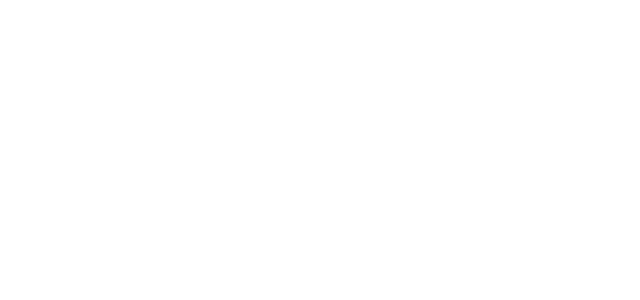
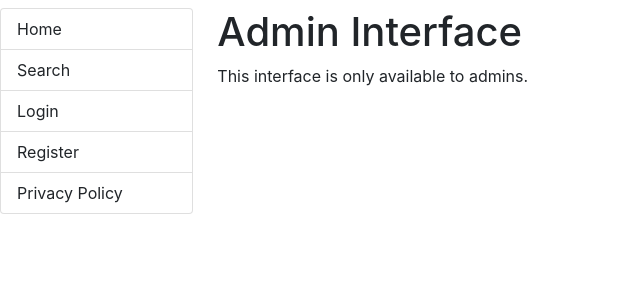
Before and after one commit to aruskin/music-quotes-project, a React (Create React App) app: page /admin in a window 1280 px wide. Before the commit this address had no page. Shown: the top 300 px of the page, without its empty margins (0-640 px from the left). Built offline with nearby package versions, Linux system fonts and the light colour scheme.

Commit message:
Initial admin interface

```diff
--- a/src/App.js
+++ b/src/App.js
@@ -1,15 +1,16 @@
 import './App.css';
 import React from "react";
 import {BrowserRouter, Route, Routes} from "react-router-dom";
-import Home from './components/Home'
-import Login from './components/User/Login'
-import Register from './components/User/Register'
-import Search from './components/Search'
-import Profile from './components/Profile'
-import Artist from './components/Artist'
-import Results from './components/Results'
-import PrivacyPolicy from './components/PrivacyPolicy'
-import SubmitQuote from './components/SubmitQuote'
+import Home from './components/Home';
+import Login from './components/User/Login';
+import Register from './components/User/Register';
+import Search from './components/Search';
+import Profile from './components/Profile';
+import Artist from './components/Artist';
+import Results from './components/Results';
+import PrivacyPolicy from './components/PrivacyPolicy';
+import SubmitQuote from './components/SubmitQuote';
+import AdminInterface from './components/AdminInterface';
 
 import currentUser from './reducers/users';
 import {createStore} from "redux";
@@ -33,6 +34,7 @@ function App() {
             <Route path="/details/:mbid" element={<Artist/>}/>
             <Route path="/privacy" element={<PrivacyPolicy/>} />
             <Route path="/submit" element={<SubmitQuote/>} />
+            <Route path="/admin" element={<AdminInterface/>} />
         </Routes>
         </Provider>
     </BrowserRouter>
--- /dev/null
+++ b/src/components/AdminInterface/index.js
@@ -0,0 +1,21 @@
+import React from "react";
+import {useSelector} from "react-redux";
+import NavigationSidebar from "../NavigationSidebar";
+
+function AdminInterface(){
+    const user = useSelector((state) => state.user);
+    const isAdmin = user.role === 'ADMIN';
+    return(
+        <div className="row mt-2">
+            <div className="col-2">
+                <NavigationSidebar active="admin"/>
+            </div>
+            <div className="col-10">
+                <h1>Admin Interface</h1>
+                {isAdmin ? '' : <p>This interface is only available to admins.</p>}
+            </div>
+        </div>
+    )
+}
+
+export default AdminInterface;
--- a/src/components/NavigationSidebar/index.js
+++ b/src/components/NavigationSidebar/index.js
@@ -5,6 +5,8 @@ import Logout from '../User/Logout';
 
 function NavigationSidebar({active=''}){
     const loggedIn = useSelector((state) => state.loggedIn);
+    const user = useSelector((state) => state.user);
+    const isAdmin = user.role === 'ADMIN';
     return(
         <div>
             <div className="list-group">
@@ -18,6 +20,10 @@ function NavigationSidebar({active=''}){
                     <Link to="/login" className={`list-group-item ${active === 'login' ? 'active' : ''}`}>
                     Login
                     </Link>}
+                {!loggedIn &&
+                    <Link to="/register" className={`list-group-item ${active === 'register' ? 'active' : ''}`}>
+                    Register
+                    </Link>}
                 {loggedIn &&
                     <Link to="/profile" className={`list-group-item ${active === 'profile' ? 'active' : ''}`}>
                     Profile
@@ -26,6 +32,10 @@ function NavigationSidebar({active=''}){
                     <Link to="/submit" className={`list-group-item ${active === 'submit' ? 'active' : ''}`}>
                     Submit Quote
                     </Link>}
+                {isAdmin &&
+                    <Link to="/admin" className={`list-group-item ${active === 'admin' ? 'active' : ''}`}>
+                      Admin Interface
+                      </Link>}
                 <Link to="/privacy" className={`list-group-item ${active === 'privacy' ? 'active' : ''}`}>
                     Privacy Policy
                 </Link>
--- a/src/components/User/Register.js
+++ b/src/components/User/Register.js
@@ -71,7 +71,7 @@ function Register(){
     return(
         <div className="row mt-2">
             <div className="col-2">
-                <NavigationSidebar active="login"/>
+                <NavigationSidebar active="register"/>
              </div>
             <div className="col-10">
                 <h1>Register</h1>
```
